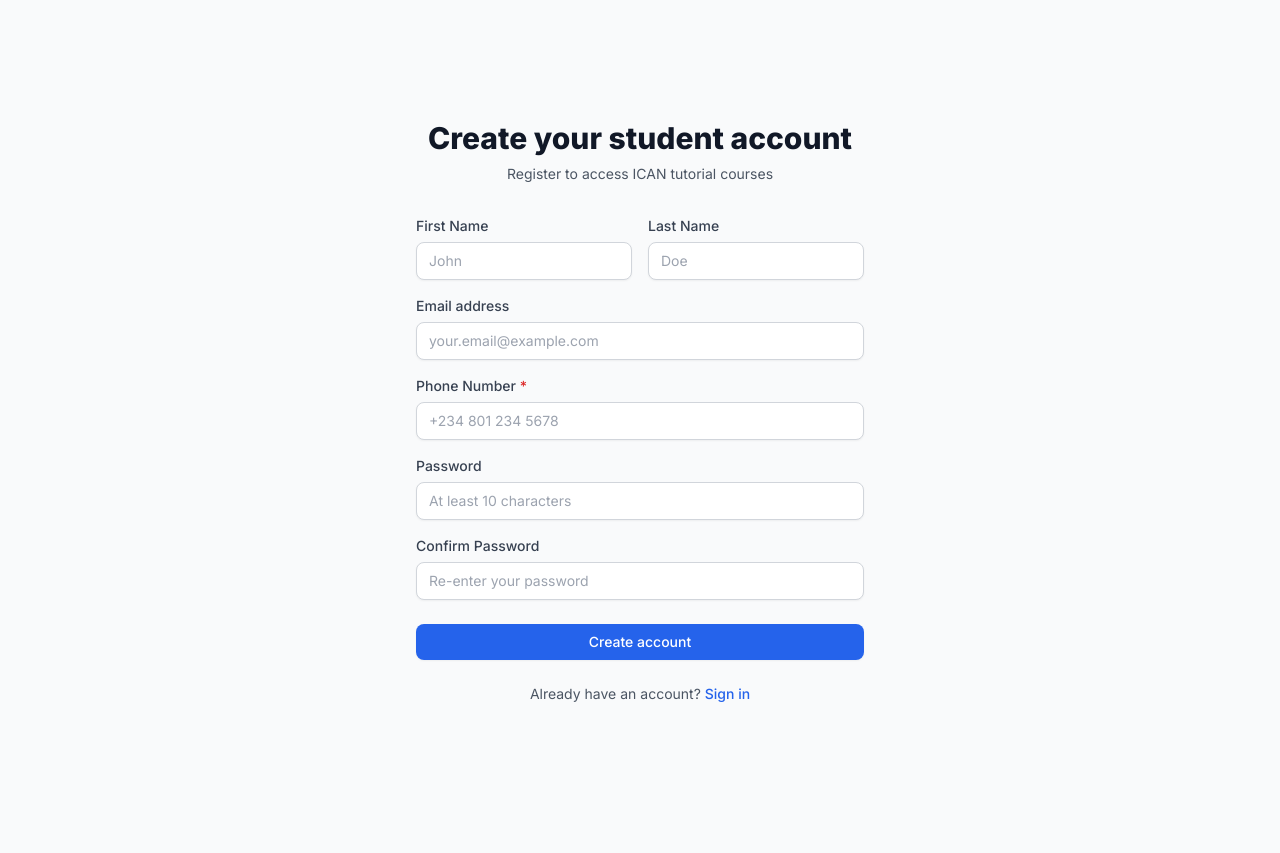
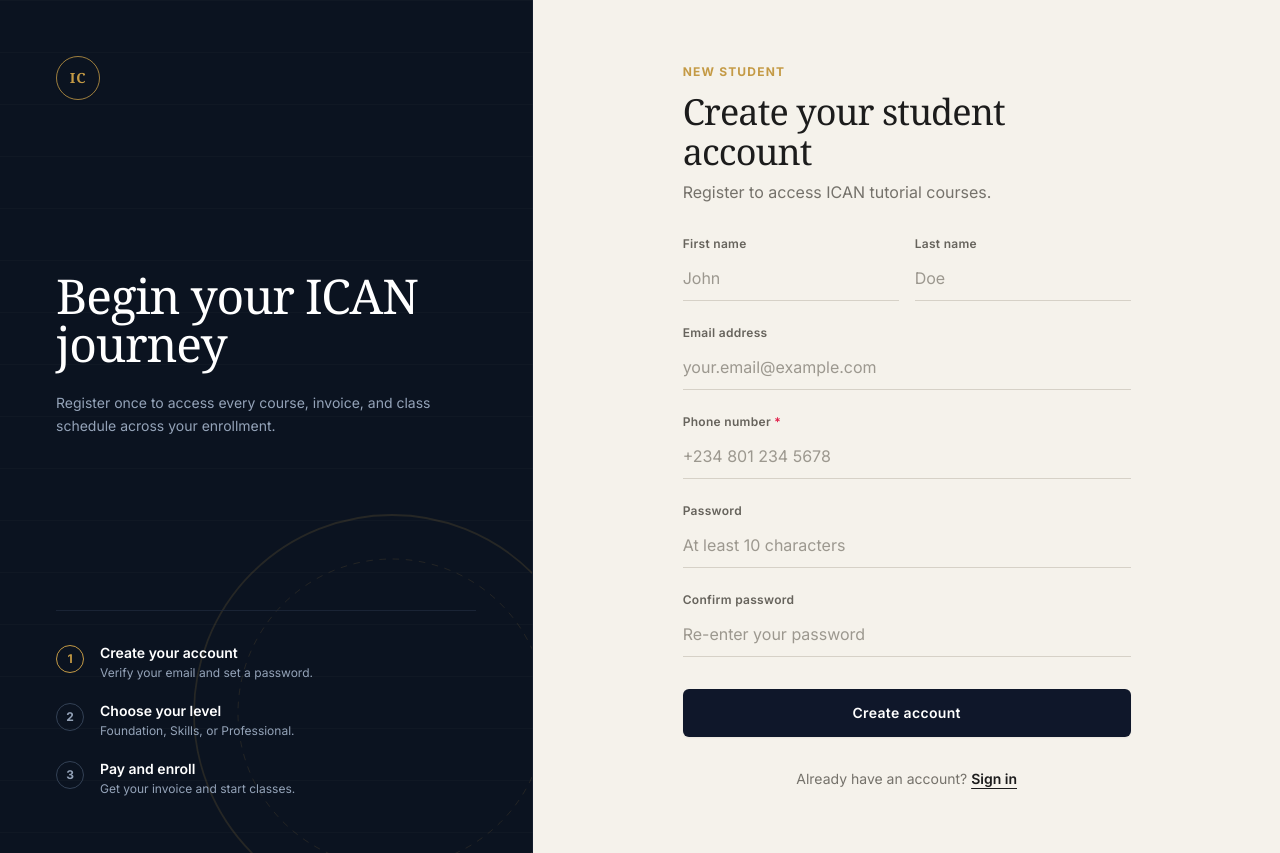
Before and after one commit to Darth-vader1/ICAN-management-system, a React (Vite) app in the folder frontend/: page /register in a window 1280 px wide. Before the commit the page ends 800 px from the top, so only its background shows below. Built offline with nearby package versions, Linux system fonts and the light colour scheme; no server answers.

Commit message:
feat(auth): update login and register pages with new split-screen design

```diff
--- a/frontend/src/components/forms/RegisterStudentForm.tsx
+++ b/frontend/src/components/forms/RegisterStudentForm.tsx
@@ -210,7 +210,7 @@
       </div>
 
       {/* Submit Button */}
-      <Button type="submit" className="w-full" disabled={isLoading}>
+      <Button type="submit" className="w-full bg-[#1e3a8a] hover:bg-[#1e293b] text-white transition-colors" disabled={isLoading}>
         {isLoading ? 'Creating Account...' : 'Create Account'}
       </Button>
     </form>
--- a/frontend/src/index.css
+++ b/frontend/src/index.css
@@ -32,7 +32,7 @@
   }
 
   .btn-primary {
-    @apply btn bg-primary-600 text-white hover:bg-primary-700 focus:ring-primary-500
+    @apply btn bg-[#1e3a8a] text-white hover:bg-[#1e293b] focus:ring-[#1e3a8a]
            shadow-sm hover:shadow-md active:scale-[0.98];
   }
 
--- a/frontend/src/pages/RegisterPage.tsx
+++ b/frontend/src/pages/RegisterPage.tsx
@@ -59,74 +59,147 @@
 
   if (success) {
     return (
-      <div className="min-h-screen flex items-center justify-center bg-gray-50 py-12 px-4">
-        <div className="max-w-md w-full">
-          <div className="rounded-md bg-green-50 p-4">
-            <p className="text-sm text-green-800">
-              Registration successful! Redirecting to login...
+      <div className="min-h-screen flex items-center justify-center bg-[#F5F2EB] py-12 px-4 font-sans">
+        <div className="max-w-md w-full space-y-4 text-center">
+          <div className="w-12 h-12 rounded-full bg-emerald-100 text-emerald-600 flex items-center justify-center mx-auto mb-4 text-xl">
+            ✓
+          </div>
+          <h2 className="text-2xl font-serif text-[#1C1C1C]">Registration Successful</h2>
+          <p className="text-sm text-[#75726B]">
+            Your student account has been created. Redirecting to login...
           </p>
-          </div>
         </div>
       </div>
     );
   }
 
   return (
-    <div className="min-h-screen flex items-center justify-center bg-gray-50 py-12 px-4 sm:px-6 lg:px-8">
+    <div className="min-h-screen w-full grid grid-cols-1 lg:grid-cols-12 bg-[#F5F2EB] font-sans">
+      {/* Left Column — Hero Banner (Desktop Only) */}
+      <div className="hidden lg:flex lg:col-span-5 bg-[#0B1320] text-white p-12 lg:p-14 flex-col justify-between relative overflow-hidden border-r border-slate-800/50 bg-[linear-gradient(to_bottom,rgba(255,255,255,0.02)_1px,transparent_1px)] bg-[size:100%_52px]">
+        {/* Top Logo Badge */}
+        <div className="relative z-10">
+          <div className="w-11 h-11 rounded-full border border-[#C49A45]/80 flex items-center justify-center text-[#C49A45] font-serif font-bold text-sm tracking-wider shadow-sm">
+            IC
+          </div>
+        </div>
+
+        {/* Main Content */}
+        <div className="relative z-10 my-auto py-8 max-w-sm space-y-4">
+          <h2 className="text-4xl lg:text-5xl font-serif text-white font-normal leading-tight tracking-tight">
+            Begin your ICAN journey
+          </h2>
+          <p className="text-slate-400 text-sm leading-relaxed pt-2">
+            Register once to access every course, invoice, and class schedule across your enrollment.
+          </p>
+        </div>
+
+        {/* 3-Step Process List */}
+        <div className="relative z-10 pt-8 border-t border-slate-800/80 space-y-5">
+          <div className="flex items-start gap-4">
+            <div className="w-7 h-7 rounded-full border border-[#C49A45] text-[#C49A45] text-xs font-bold flex items-center justify-center shrink-0 mt-0.5">
+              1
+            </div>
+            <div>
+              <h4 className="text-white font-semibold text-sm">Create your account</h4>
+              <p className="text-slate-400 text-xs mt-0.5">Verify your email and set a password.</p>
+            </div>
+          </div>
+
+          <div className="flex items-start gap-4">
+            <div className="w-7 h-7 rounded-full border border-slate-700 text-slate-400 text-xs font-bold flex items-center justify-center shrink-0 mt-0.5">
+              2
+            </div>
+            <div>
+              <h4 className="text-white font-semibold text-sm">Choose your level</h4>
+              <p className="text-slate-400 text-xs mt-0.5">Foundation, Skills, or Professional.</p>
+            </div>
+          </div>
+
+          <div className="flex items-start gap-4">
+            <div className="w-7 h-7 rounded-full border border-slate-700 text-slate-400 text-xs font-bold flex items-center justify-center shrink-0 mt-0.5">
+              3
+            </div>
+            <div>
+              <h4 className="text-white font-semibold text-sm">Pay and enroll</h4>
+              <p className="text-slate-400 text-xs mt-0.5">Get your invoice and start classes.</p>
+            </div>
+          </div>
+        </div>
+
+        {/* Decorative Background Arc */}
+        <svg
+          className="absolute -bottom-20 -right-20 w-[440px] h-[440px] text-[#C49A45]/15 pointer-events-none z-0"
+          viewBox="0 0 200 200"
+          fill="none"
+        >
+          <circle cx="100" cy="100" r="90" stroke="currentColor" strokeWidth="0.8" />
+          <circle cx="100" cy="100" r="70" stroke="currentColor" strokeWidth="0.4" strokeDasharray="3 3" />
+        </svg>
+      </div>
+
+      {/* Right Column — Form Area */}
+      <div className="lg:col-span-7 flex items-center justify-center p-6 sm:p-12 md:p-16">
         <div className="max-w-md w-full space-y-8">
+          {/* Header Section */}
           <div>
-          <h2 className="mt-6 text-center text-3xl font-extrabold text-gray-900">
+            <p className="text-[#C49A45] font-bold text-xs tracking-widest uppercase">
+              NEW STUDENT
+            </p>
+            <h1 className="text-3xl sm:text-4xl font-serif text-[#1C1C1C] font-normal tracking-tight mt-3 mb-2">
               Create your student account
-          </h2>
-          <p className="mt-2 text-center text-sm text-gray-600">
-            Register to access ICAN tutorial courses
+            </h1>
+            <p className="text-[#75726B] text-sm sm:text-base font-normal">
+              Register to access ICAN tutorial courses.
             </p>
           </div>
 
           <form className="mt-8 space-y-6" onSubmit={handleSubmit(onSubmit)}>
             {error && (
-            <div className="rounded-md bg-red-50 p-4">
-              <p className="text-sm text-red-800">{error}</p>
+              <div className="rounded-lg bg-rose-50 border border-rose-200 p-4">
+                <p className="text-sm text-rose-700 font-medium">{error}</p>
               </div>
             )}
 
-          <div className="space-y-4">
-            <div className="grid grid-cols-2 gap-4">
+            <div className="space-y-6">
+              {/* First & Last Name Grid */}
+              <div className="grid grid-cols-1 sm:grid-cols-2 gap-4">
                 <div>
-                <label htmlFor="first_name" className="label">
-                  First Name
+                  <label htmlFor="first_name" className="block text-xs font-semibold text-[#66635C] tracking-wide mb-1">
+                    First name
                   </label>
                   <input
                     id="first_name"
                     type="text"
                     {...register('first_name')}
-                  className="input"
+                    className="w-full bg-transparent border-0 border-b border-[#D6D1C7] focus:border-[#1C1C1C] focus:ring-0 px-0 py-2.5 text-[#1C1C1C] text-sm sm:text-base placeholder-[#9C988F] rounded-none outline-none transition-colors"
                     placeholder="John"
                   />
                   {errors.first_name && (
-                  <p className="error-text">{errors.first_name.message}</p>
+                    <p className="text-xs text-rose-600 mt-1">{errors.first_name.message}</p>
                   )}
                 </div>
 
                 <div>
-                <label htmlFor="last_name" className="label">
-                  Last Name
+                  <label htmlFor="last_name" className="block text-xs font-semibold text-[#66635C] tracking-wide mb-1">
+                    Last name
                   </label>
                   <input
                     id="last_name"
                     type="text"
                     {...register('last_name')}
-                  className="input"
+                    className="w-full bg-transparent border-0 border-b border-[#D6D1C7] focus:border-[#1C1C1C] focus:ring-0 px-0 py-2.5 text-[#1C1C1C] text-sm sm:text-base placeholder-[#9C988F] rounded-none outline-none transition-colors"
                     placeholder="Doe"
                   />
                   {errors.last_name && (
-                  <p className="error-text">{errors.last_name.message}</p>
+                    <p className="text-xs text-rose-600 mt-1">{errors.last_name.message}</p>
                   )}
                 </div>
               </div>
 
+              {/* Email Address */}
               <div>
-              <label htmlFor="email" className="label">
+                <label htmlFor="email" className="block text-xs font-semibold text-[#66635C] tracking-wide mb-1">
                   Email address
                 </label>
                 <input
@@ -134,17 +207,18 @@
                   type="email"
                   autoComplete="email"
                   {...register('email')}
-                className="input"
+                  className="w-full bg-transparent border-0 border-b border-[#D6D1C7] focus:border-[#1C1C1C] focus:ring-0 px-0 py-2.5 text-[#1C1C1C] text-sm sm:text-base placeholder-[#9C988F] rounded-none outline-none transition-colors"
                   placeholder="your.email@example.com"
                 />
                 {errors.email && (
-                <p className="error-text">{errors.email.message}</p>
+                  <p className="text-xs text-rose-600 mt-1">{errors.email.message}</p>
                 )}
               </div>
 
+              {/* Phone Number */}
               <div>
-              <label htmlFor="phone" className="label">
-                Phone Number <span className="text-red-600">*</span>
+                <label htmlFor="phone" className="block text-xs font-semibold text-[#66635C] tracking-wide mb-1">
+                  Phone number <span className="text-rose-600">*</span>
                 </label>
                 <input
                   id="phone"
@@ -152,16 +226,17 @@
                   autoComplete="tel"
                   maxLength={20}
                   {...register('phone')}
-                className="input"
+                  className="w-full bg-transparent border-0 border-b border-[#D6D1C7] focus:border-[#1C1C1C] focus:ring-0 px-0 py-2.5 text-[#1C1C1C] text-sm sm:text-base placeholder-[#9C988F] rounded-none outline-none transition-colors"
                   placeholder="+234 801 234 5678"
                 />
                 {errors.phone && (
-                <p className="error-text">{errors.phone.message}</p>
+                  <p className="text-xs text-rose-600 mt-1">{errors.phone.message}</p>
                 )}
               </div>
 
+              {/* Password */}
               <div>
-              <label htmlFor="password" className="label">
+                <label htmlFor="password" className="block text-xs font-semibold text-[#66635C] tracking-wide mb-1">
                   Password
                 </label>
                 <input
@@ -169,48 +244,51 @@
                   type="password"
                   autoComplete="new-password"
                   {...register('password')}
-                className="input"
+                  className="w-full bg-transparent border-0 border-b border-[#D6D1C7] focus:border-[#1C1C1C] focus:ring-0 px-0 py-2.5 text-[#1C1C1C] text-sm sm:text-base placeholder-[#9C988F] rounded-none outline-none transition-colors"
                   placeholder="At least 10 characters"
                 />
                 {errors.password && (
-                <p className="error-text">{errors.password.message}</p>
+                  <p className="text-xs text-rose-600 mt-1">{errors.password.message}</p>
                 )}
               </div>
 
+              {/* Confirm Password */}
               <div>
-              <label htmlFor="password_confirm" className="label">
-                Confirm Password
+                <label htmlFor="password_confirm" className="block text-xs font-semibold text-[#66635C] tracking-wide mb-1">
+                  Confirm password
                 </label>
                 <input
                   id="password_confirm"
                   type="password"
                   autoComplete="new-password"
                   {...register('password_confirm')}
-                className="input"
+                  className="w-full bg-transparent border-0 border-b border-[#D6D1C7] focus:border-[#1C1C1C] focus:ring-0 px-0 py-2.5 text-[#1C1C1C] text-sm sm:text-base placeholder-[#9C988F] rounded-none outline-none transition-colors"
                   placeholder="Re-enter your password"
                 />
                 {errors.password_confirm && (
-                <p className="error-text">{errors.password_confirm.message}</p>
+                  <p className="text-xs text-rose-600 mt-1">{errors.password_confirm.message}</p>
                 )}
               </div>
             </div>
 
-          <div>
+            {/* Submit Button */}
+            <div className="pt-2">
               <button
                 type="submit"
                 disabled={isLoading}
-              className="btn-primary w-full"
+                className="w-full py-3.5 bg-[#0F172A] hover:bg-[#1E293B] text-white font-semibold text-sm tracking-wide rounded-none sm:rounded-md transition-colors shadow-sm disabled:opacity-50 cursor-pointer"
               >
                 {isLoading ? 'Creating account...' : 'Create account'}
               </button>
             </div>
 
-          <div className="text-center">
-            <p className="text-sm text-gray-600">
+            {/* Login Link */}
+            <div className="text-center pt-2">
+              <p className="text-sm text-[#75726B]">
                 Already have an account?{' '}
                 <Link
                   to="/login"
-                className="font-medium text-primary-600 hover:text-primary-500"
+                  className="font-semibold text-[#1C1C1C] underline hover:text-[#C49A45] underline-offset-4 transition-colors"
                 >
                   Sign in
                 </Link>
@@ -219,6 +297,7 @@
           </form>
         </div>
       </div>
+    </div>
   );
 };
 
```
Also changed, not shown: frontend/src/pages/LoginPage.tsx (+77 -26 lines). Lines whose indentation alone changed are shown as unchanged.
